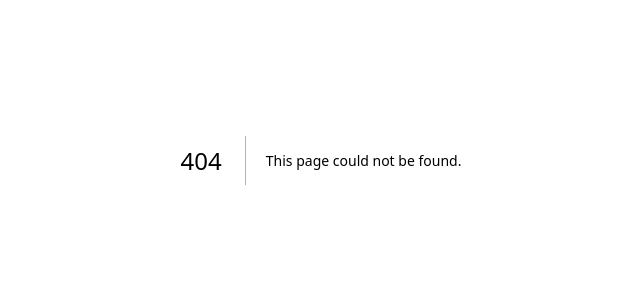
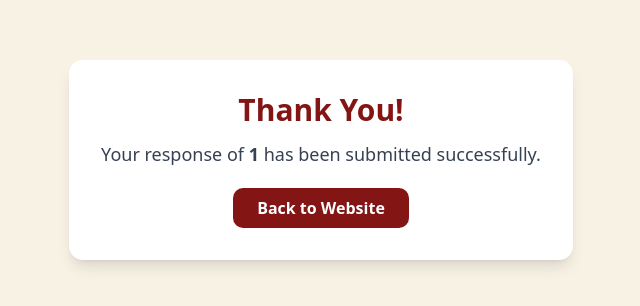
Before and after one commit to chritzadz/permisi-website, a Next.js app: page /formThankyou/1 in a window 1280 px wide. Before the commit this address had no page. Shown: the part 240-546 px from the top of the page, without its empty margins (319-959 px from the left). Built offline with nearby package versions, Linux system fonts and the light colour scheme.

Commit message:
add form thank you page

```diff
--- a/src/app/form/[formName]/page.tsx
+++ b/src/app/form/[formName]/page.tsx
@@ -1,14 +1,15 @@
 'use client';
 
 import { FormPageProp } from "@/components/properties/FormPageProp.ts";
-import { GoogleServiceController } from "@/controller/googleServiceController";
 import FormInputFactory from "@/factory/FormInputFactory";
 import { FormInputModel } from "@/model/formInputModel/FormInputModel";
+import { useRouter } from "next/navigation";
 import React from "react";
 import { useEffect, useState } from "react";
 import { ClimbingBoxLoader } from "react-spinners";
 
 export default function FormPage({ params }: FormPageProp) {
+    const router = useRouter();
     const { formName } = React.use(params);
     const [formInputs, setFormInputs] = useState<FormInputModel[]>([]);
     const formNameParse = formName.split('%20').join(' ');
@@ -34,9 +35,10 @@ export default function FormPage({ params }: FormPageProp) {
             body: JSON.stringify({ answers, spreadsheetId }),
         })
         .then(res => res.json())
-        .then(data => {
+        .then(() => {
+            router.push(`/formThankyou/${formNameParse}`);
             setIsLoading(false);
-            console.log('Sheet response:', data);
+            setAnswers({});
         })
         .catch(err => {
             setIsLoading(false);
@@ -62,7 +64,7 @@ export default function FormPage({ params }: FormPageProp) {
     return(
         <>
             <div className="w-full justify-center items-center p-5 flex flex-col">
-                <h1 className="text-3xl font-bold">{formNameParse}</h1>
+                <h1 className="text-3xl font-bold py-3">{formNameParse}</h1>
                 <div className="bg-normal-creme w-full h-screen gap-3 flex flex-col rounded-2xl">
                     {
                         formInputs.map((formInput) => (
@@ -75,7 +77,9 @@ export default function FormPage({ params }: FormPageProp) {
                     }
                     {
                         isLoading ? (
-                            <ClimbingBoxLoader size={10} color={"#670a0a"}></ClimbingBoxLoader>
+                            <div className="w-full flex justify-center">
+                                <ClimbingBoxLoader size={10} color={"#670a0a"}></ClimbingBoxLoader>
+                            </div>
                         ) : (
                             <div className="w-full flex justify-center">
                                 <button className="flex flex-col justify-center items-center bg-normal-maroon w-24 p-2 rounded-lg text-normal-creme" onClick={processAnswer}>Submit</button>
--- /dev/null
+++ b/src/app/formThankyou/[formName]/page.tsx
@@ -0,0 +1,22 @@
+import Link from "next/link";
+
+interface FormThankYouPageProps {
+    params: { formName: string }
+}
+
+export default function FormThankYouPage({ params }: FormThankYouPageProps) {
+    const { formName } = params;
+    const formNameParsed = decodeURIComponent(formName.replace(/%20/g, ' '));
+
+    return (
+        <div className="min-h-screen flex flex-col justify-center items-center bg-normal-creme">
+            <div className="bg-white p-8 rounded-xl shadow-lg flex flex-col items-center gap-3">
+                <h1 className="text-3xl font-bold text-normal-maroon">Thank You!</h1>
+                <p className="text-lg text-gray-700 mb-2">Your response of <span className="font-semibold">{formNameParsed}</span> has been submitted successfully.</p>
+                <Link href="/" className="px-6 py-2 bg-normal-maroon text-white rounded-lg font-semibold hover:bg-red-900 transition">
+                    Back to Website
+                </Link>
+            </div>
+        </div>
+    );
+}
```
